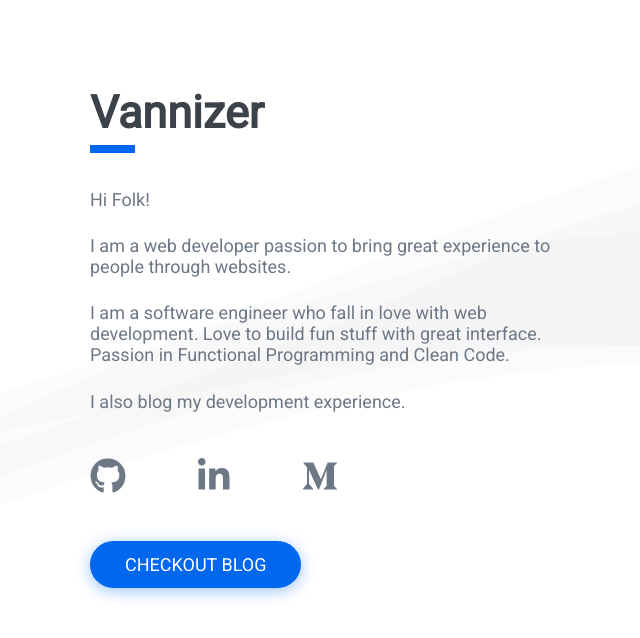
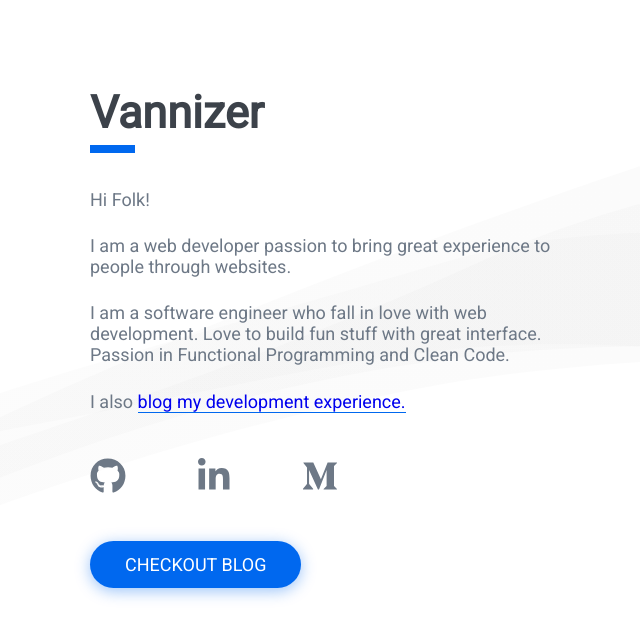
Before and after one commit to hamcompe/vannizer-site, a Next.js app: page / in a window 1280 px wide. Shown: the top 638 px of the page, without its empty margins (0-640 px from the left). Built offline with nearby package versions, Linux system fonts and the light colour scheme.

Commit message:
:sparkles: Add link blog into text
Close #3

```diff
--- a/organisms/Index/AboutMeSection.js
+++ b/organisms/Index/AboutMeSection.js
@@ -1,4 +1,5 @@
 import styled from 'styled-components'
+import { rgba } from 'polished'
 import colors from '../../colors'
 
 const Container = styled.div`
@@ -34,6 +35,18 @@ const HeadlineWrapper = styled.div`
     justify-content: center;
   }
 `
+const Link = styled.a`
+  border-bottom: 1px solid ${colors.primary};
+  transition: all 0.3s ease;
+  outline: 1rem solid ${rgba(colors.gray, 0)};
+
+  :hover {
+    background: ${rgba(colors.gray, 0.2)};
+    outline: 3px solid ${rgba(colors.gray, 0.2)};
+    border-width: 3px;
+    color: ${colors.black};
+  }
+`
 
 function AboutMe() {
   return (
@@ -49,7 +62,12 @@ function AboutMe() {
         I am a software engineer who fall in love with web development. Love to build fun stuff with
         great interface. Passion in Functional Programming and Clean Code.
       </Body>
-      <Body>I also blog my development experience.</Body>
+      <Body>
+        I also{' '}
+        <Link href="https://blog.vannizer.com">
+          blog my development experience.
+        </Link>
+      </Body>
     </Container>
   )
 }
```
